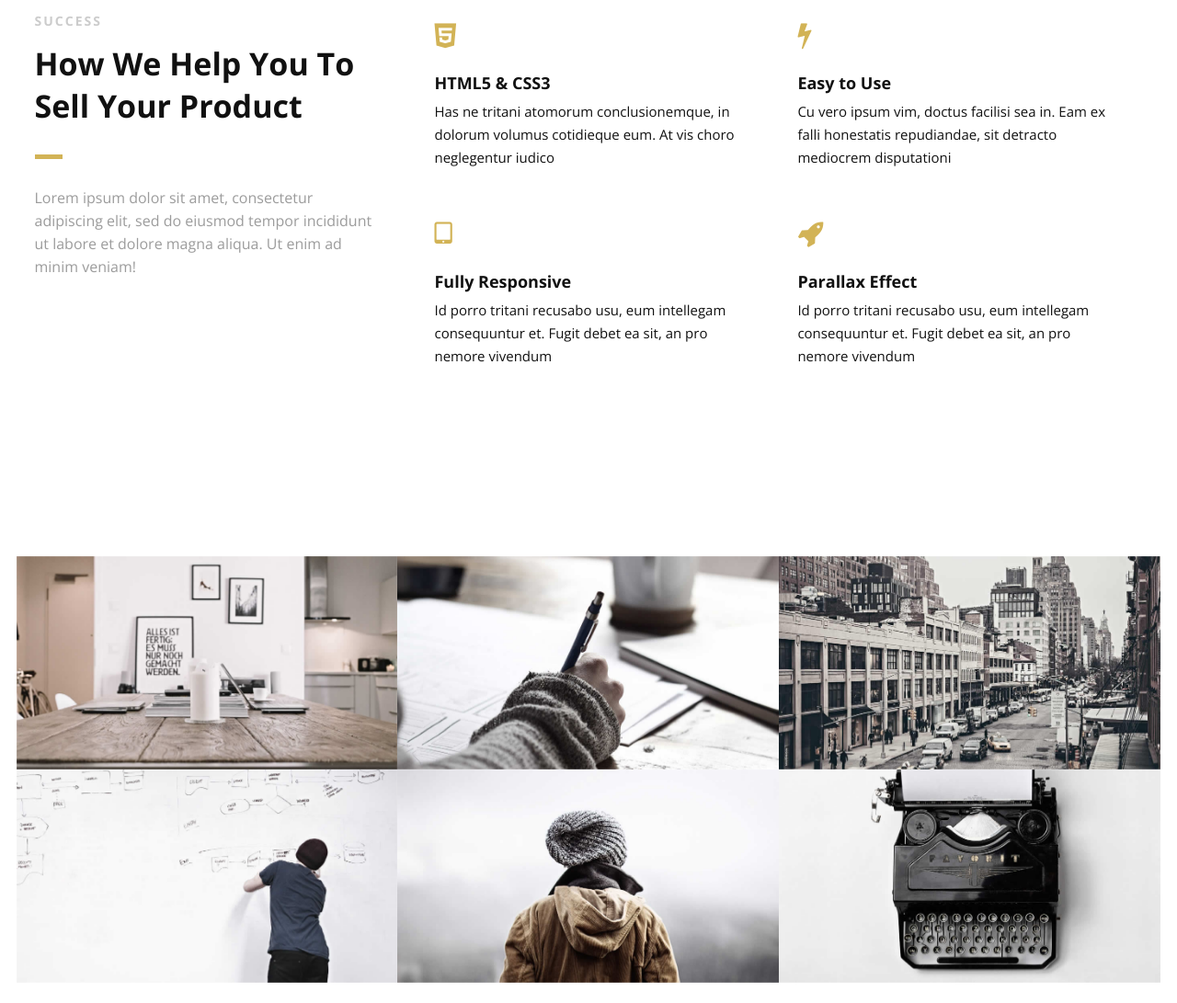
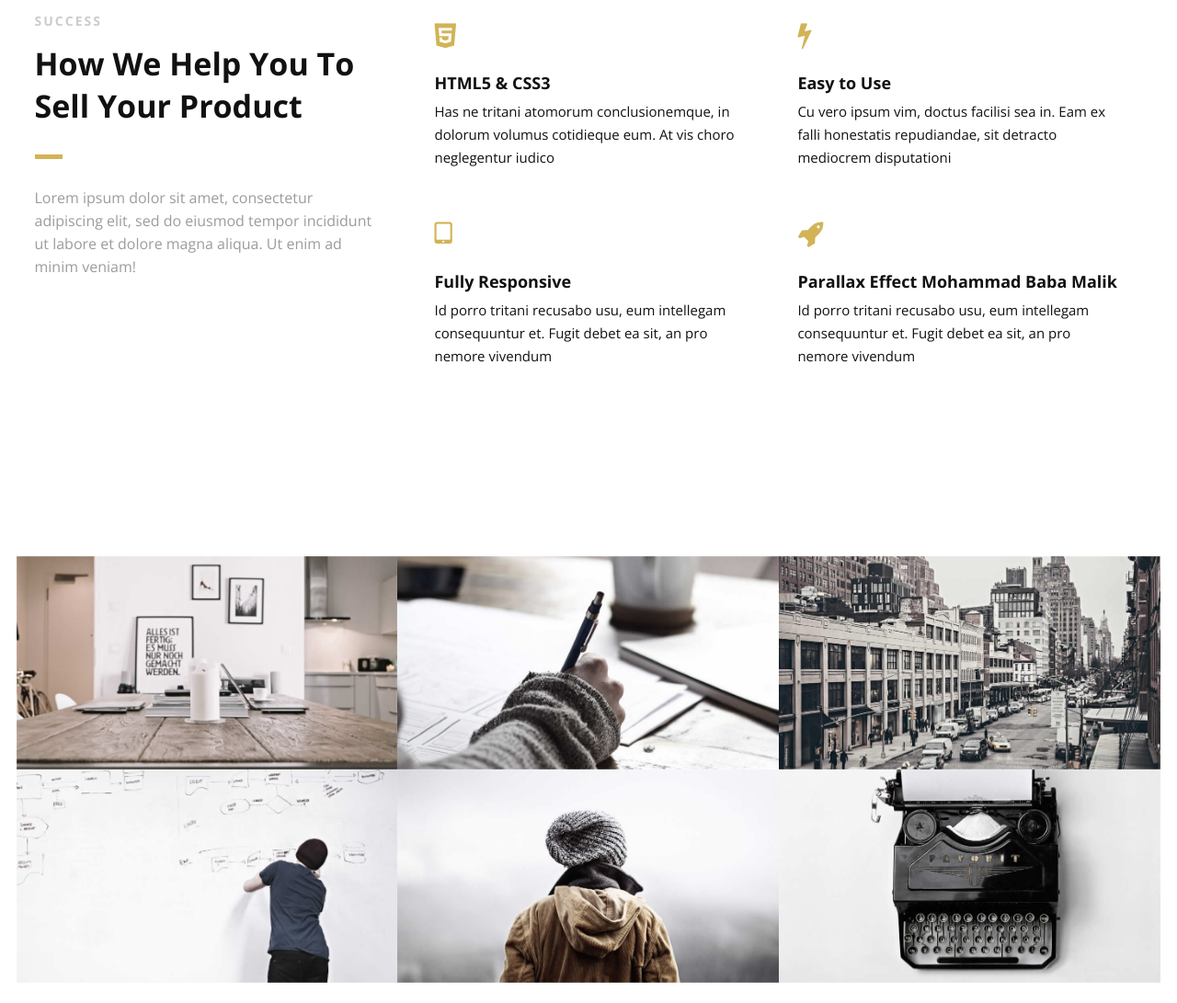
Before and after one commit to Malik2027/trailwebsite, a plain HTML site: page index.html in a window 1280 px wide. Shown: the part 1004-2095 px from the top of the page at 92% size. Drawn offline with nearby package versions, Linux system fonts and the light colour scheme.

Commit message:
Update index.html

```diff
--- a/index.html
+++ b/index.html
@@ -231,7 +231,7 @@
                         </div>
                         <!--Icon Block Description-->
                         <div class="icon-block-description">
-                            <h4>Parallax Effect</h4>
+                            <h4>Parallax Effect Mohammad Baba Malik</h4>
                             <p>Id porro tritani recusabo usu, eum intellegam consequuntur et. Fugit debet ea sit, an pro
                                 nemore vivendum</p>
                         </div>
```
